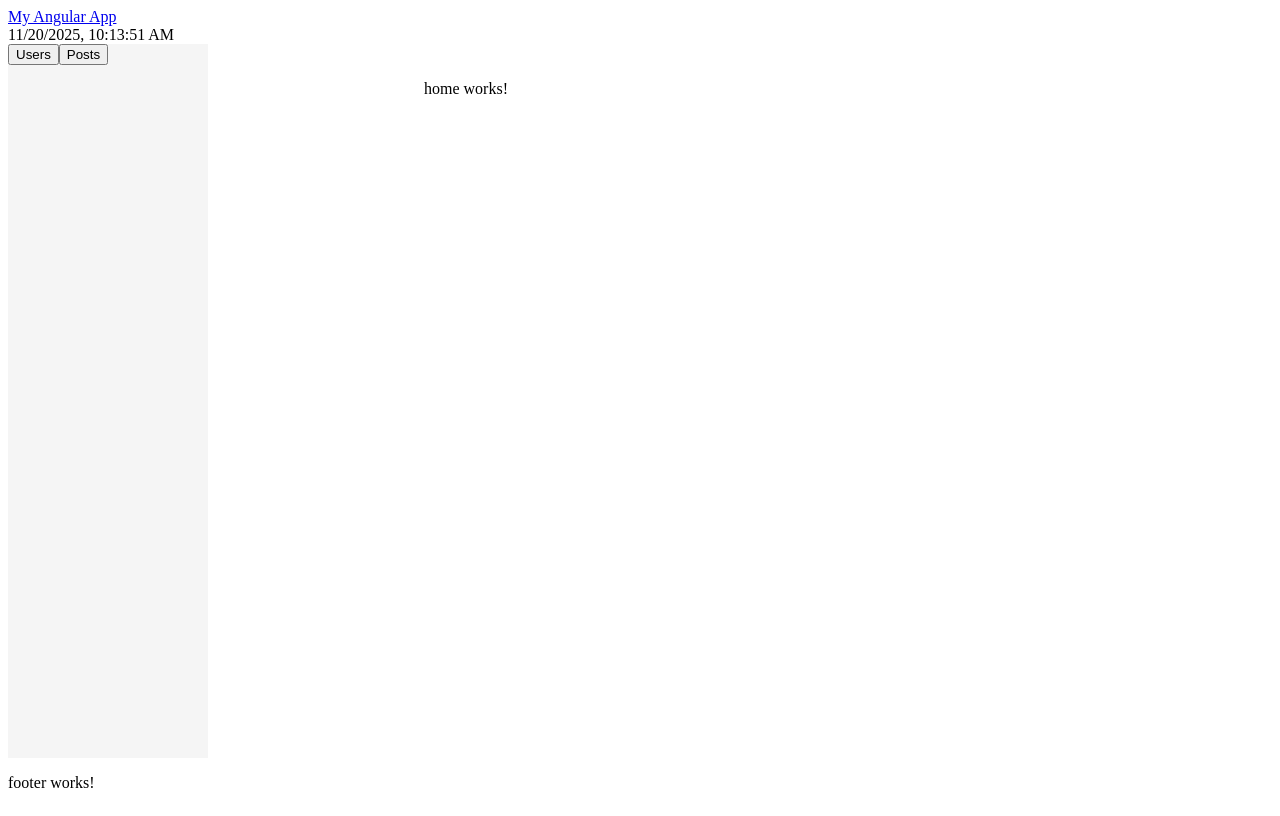
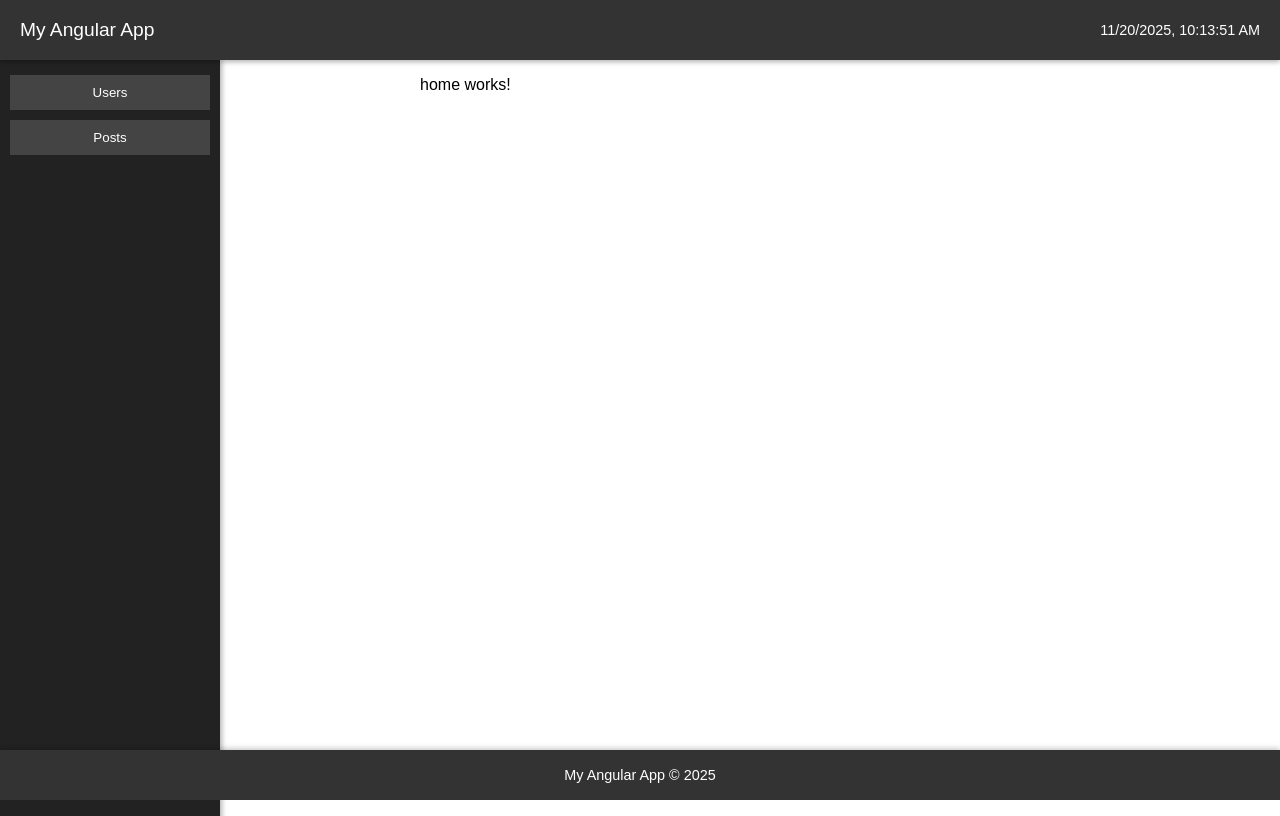
Before and after one commit to Oto48/Angular-Project, an Angular app: page / in a window 1280 px wide. Built offline with nearby package versions, Linux system fonts and the light colour scheme.

Commit message:
edit styles

```diff
--- a/src/app/app.component.scss
+++ b/src/app/app.component.scss
@@ -1,7 +1,7 @@
 .layout {
   display: flex;
   flex-direction: column;
-  height: 100vh;
+  font-family: sans-serif;
 }
 
 .content-wrapper {
@@ -16,9 +16,10 @@ app-sidebar {
 
 .main-content {
   flex: 1;
-  padding: 20px;
   max-width: 50%;
   margin: 0 auto;
+  margin-top: 60px;
+  min-height: calc(100vh - 60px - 50px);
 
   @media (max-width: 1024px) {
     max-width: 80%;
--- a/src/app/layout/footer/footer.component.html
+++ b/src/app/layout/footer/footer.component.html
@@ -1 +1 @@
-<p>footer works!</p>
+<footer>My Angular App © 2025</footer>
--- a/src/app/layout/footer/footer.component.scss
+++ b/src/app/layout/footer/footer.component.scss
@@ -0,0 +1,15 @@
+footer {
+  width: 100%;
+  height: 50px;
+  background-color: #333;
+  color: #fff;
+  display: flex;
+  justify-content: center;
+  align-items: center;
+  position: relative;
+  bottom: 0;
+  text-align: center;
+  font-size: 0.9rem;
+  box-shadow: 0 -2px 5px rgba(0, 0, 0, 0.2);
+  z-index: 10;
+}
--- a/src/app/layout/header/header.component.scss
+++ b/src/app/layout/header/header.component.scss
@@ -0,0 +1,26 @@
+.header {
+  position: fixed;
+  top: 0;
+  left: 0;
+  width: 100%;
+  height: 60px;
+  background-color: #333;
+  color: #fff;
+  display: flex;
+  justify-content: space-between;
+  align-items: center;
+  padding: 0 20px;
+  box-sizing: border-box;
+  z-index: 1000;
+  box-shadow: 0 2px 5px rgba(0, 0, 0, 0.3);
+}
+
+.logo {
+  font-size: 1.2rem;
+  text-decoration: none;
+  color: #fff;
+}
+
+.date {
+  font-size: 0.9rem;
+}
--- a/src/app/layout/sidebar/sidebar.component.scss
+++ b/src/app/layout/sidebar/sidebar.component.scss
@@ -0,0 +1,25 @@
+.sidebar {
+  position: fixed;
+  top: 60px;
+  left: 0;
+  width: 200px;
+  height: calc(100% - 60px);
+  background-color: #222;
+  display: flex;
+  flex-direction: column;
+  padding: 10px;
+  box-shadow: 2px 0 5px rgba(0, 0, 0, 0.3);
+}
+
+.sidebar button {
+  margin: 5px 0;
+  padding: 10px;
+  background-color: #444;
+  color: #fff;
+  border: none;
+  cursor: pointer;
+}
+
+.sidebar button:hover {
+  background-color: #666;
+}
--- a/src/styles.scss
+++ b/src/styles.scss
@@ -1 +1,3 @@
-/* You can add global styles to this file, and also import other style files */
+body {
+  margin: 0;
+}
```
